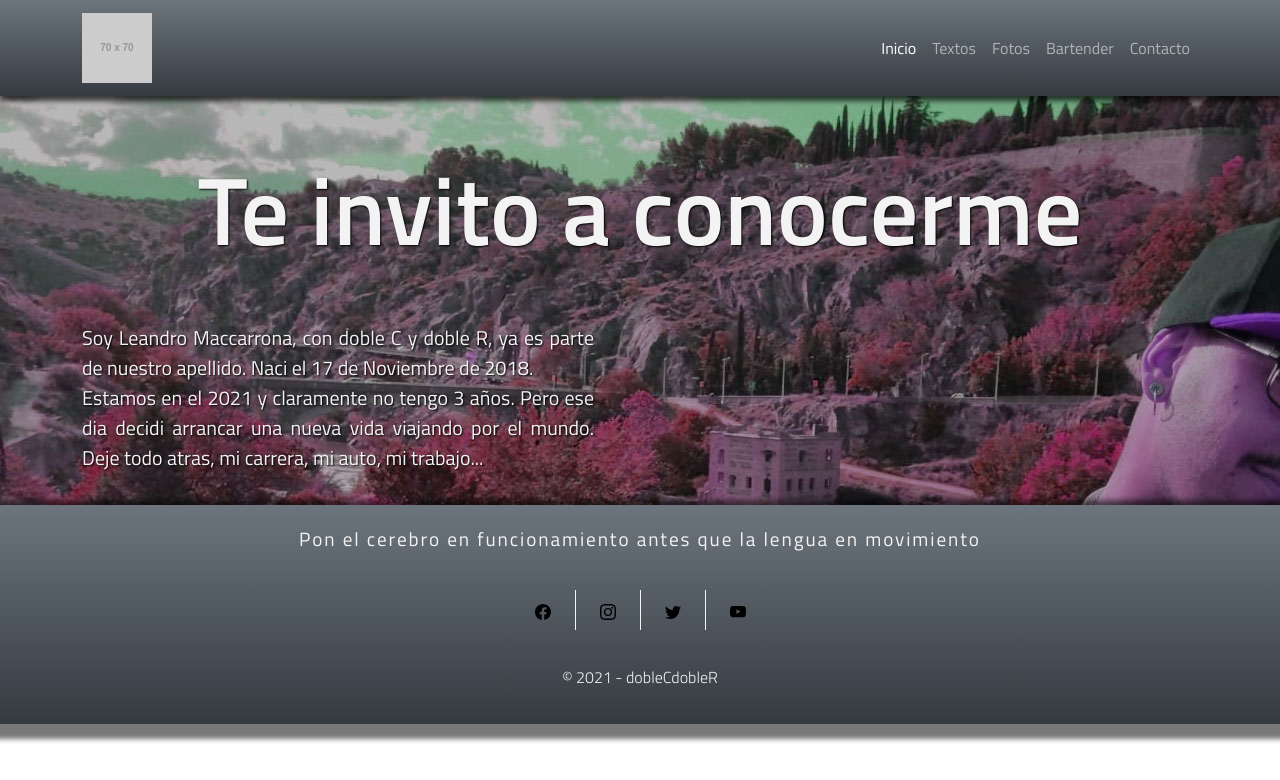
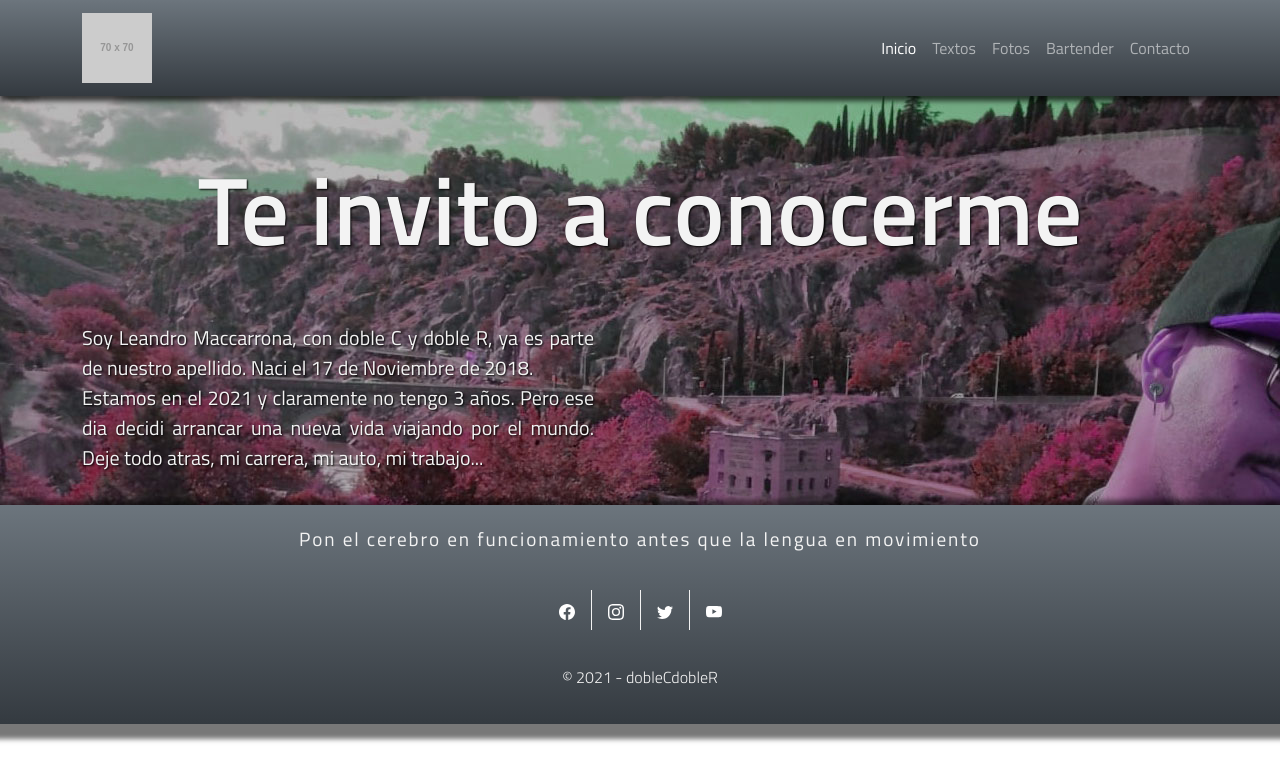
Before and after one commit to dobleCdobleR/mi_repositovio, a website: page index.html in a window 1280 px wide. Drawn offline with nearby package versions, Linux system fonts and the light colour scheme; placeholder pictures from the web are drawn by us.

Commit message:
Correccion color y tamaño iconos

```diff
--- a/scss/_footer.scss
+++ b/scss/_footer.scss
@@ -29,7 +29,7 @@ footer{
     }
     img{
         padding: 0 0.5em;
-        font-size: 2em;
-        color: $text-claro;
+        width: 2em;
+        filter: invert(100%);
     }
 }
```
Also changed, not shown: css/style.css.
